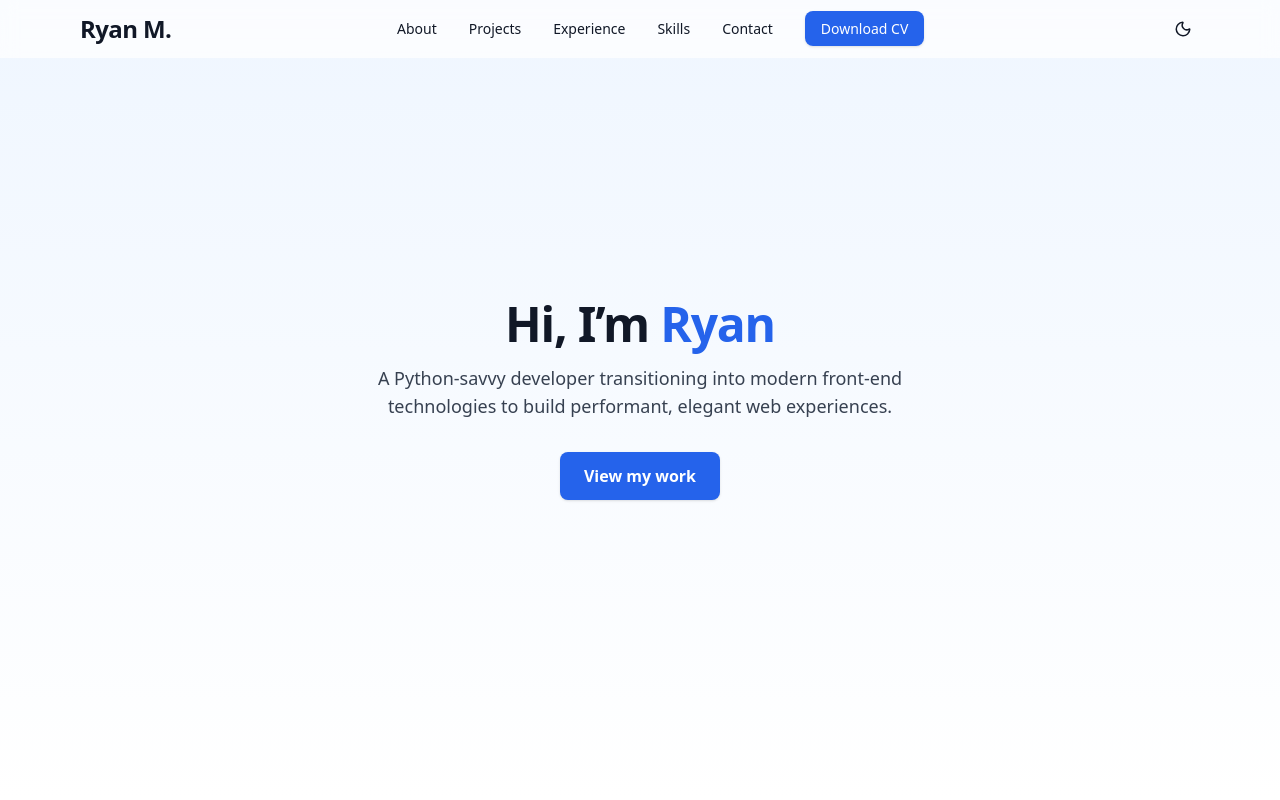
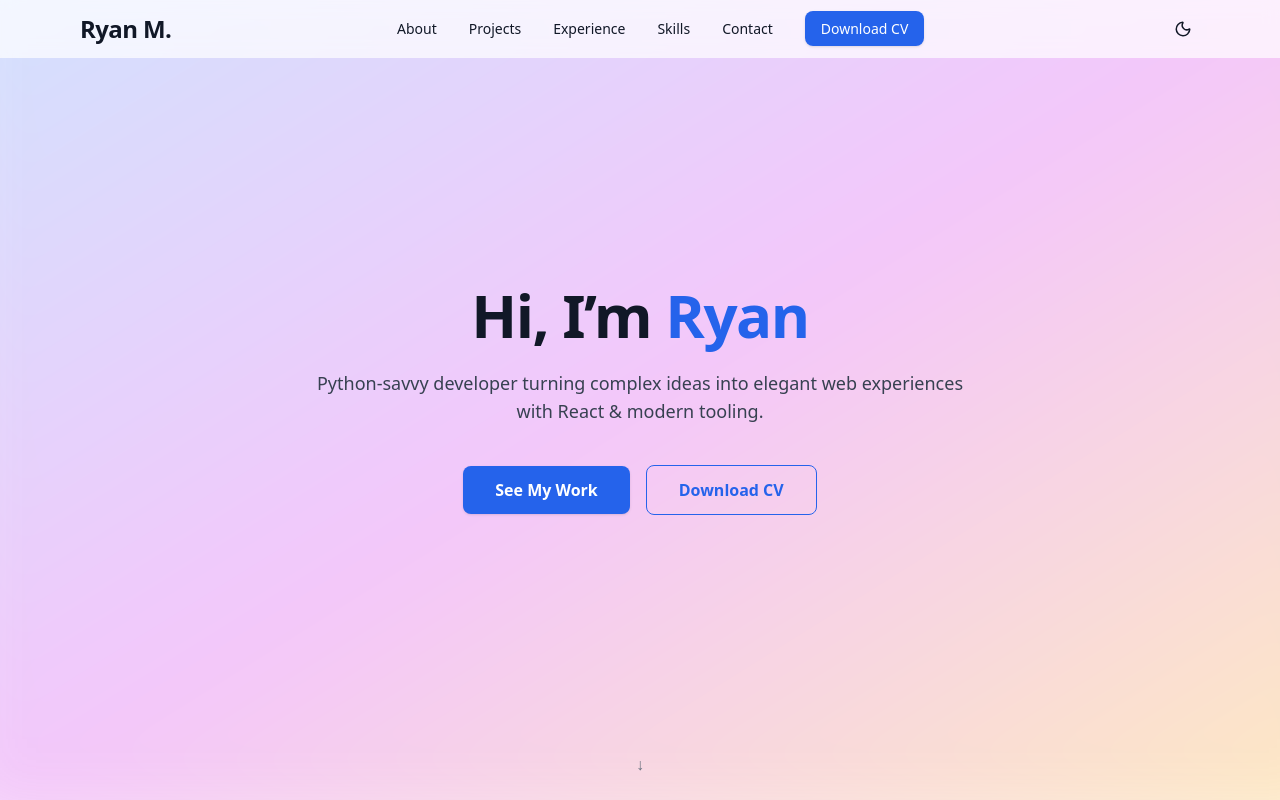
Before and after one commit to ryanmccann1024/portfolio_website, a React (Vite) app: page / in a window 1280 px wide. Shown: the top 800 px of the page. Built offline with nearby package versions, Linux system fonts and the light colour scheme.

Commit message:
Add first Hero

```diff
--- a/src/index.css
+++ b/src/index.css
@@ -2,3 +2,19 @@
 @tailwind base;
 @tailwind components;
 @tailwind utilities;
+
+@keyframes blob {
+    0%, 100% {
+        transform: scale(1) translate(0, 0);
+    }
+    33% {
+        transform: scale(1.15) translate(12px, -6px);
+    }
+    66% {
+        transform: scale(0.9) translate(-10px, 8px);
+    }
+}
+
+.animate-blob {
+    animation: blob 20s infinite linear;
+}
--- a/src/sections/Hero.jsx
+++ b/src/sections/Hero.jsx
@@ -1,21 +1,51 @@
+// src/sections/Hero.jsx
 export default function Hero() {
     return (
         <section
             id="hero"
-            className="flex min-h-screen flex-col items-center justify-center bg-gradient-to-b from-blue-50 to-white px-4 text-center"
+            className="relative flex min-h-screen items-center justify-center overflow-hidden px-4"
         >
-            <h1 className="mb-4 text-5xl font-extrabold tracking-tight">
-                Hi, I’m <span className="text-blue-600">Ryan</span>
-            </h1>
-            <p className="mb-8 max-w-xl text-lg text-gray-700">
-                A Python-savvy developer transitioning into modern front-end technologies
-                to build performant, elegant web experiences.
-            </p>
+            {/* animated background blob */}
+            <div
+                className="absolute inset-0 -z-10 animate-blob bg-gradient-to-br
+                   from-blue-400 via-fuchsia-500 to-amber-400
+                   opacity-30 blur-2xl"
+            />
+
+            {/* content */}
+            <div className="text-center">
+                <h1 className="mb-6 text-5xl font-extrabold leading-tight tracking-tight md:text-6xl">
+                    Hi, I’m <span className="text-blue-600 dark:text-blue-400">Ryan</span>
+                </h1>
+                <p className="mx-auto mb-10 max-w-2xl text-lg text-gray-700 dark:text-gray-300">
+                    Python-savvy developer turning complex ideas into elegant web
+                    experiences with React &amp; modern tooling.
+                </p>
+
+                {/* CTA buttons */}
+                <div className="flex flex-col items-center justify-center gap-4 sm:flex-row">
+                    <a
+                        href="#projects"
+                        className="rounded-lg bg-blue-600 px-8 py-3 font-semibold text-white shadow hover:bg-blue-700 dark:bg-blue-500 dark:hover:bg-blue-600"
+                    >
+                        See My Work
+                    </a>
+                    <a
+                        href="/RyanM_Resume.pdf"
+                        target="_blank"
+                        className="rounded-lg border border-blue-600 px-8 py-3 font-semibold text-blue-600 hover:bg-blue-50 dark:border-blue-400 dark:text-blue-400 dark:hover:bg-slate-800"
+                    >
+                        Download CV
+                    </a>
+                </div>
+            </div>
+
+            {/* small down-arrow hint */}
             <a
-                href="#projects"
-                className="rounded-lg bg-blue-600 px-6 py-3 font-semibold text-white shadow hover:bg-blue-700"
+                href="#about"
+                className="absolute bottom-6 left-1/2 -translate-x-1/2 text-gray-500 hover:text-blue-600"
             >
-                View my work
+                ↓
             </a>
         </section>
     );
```
